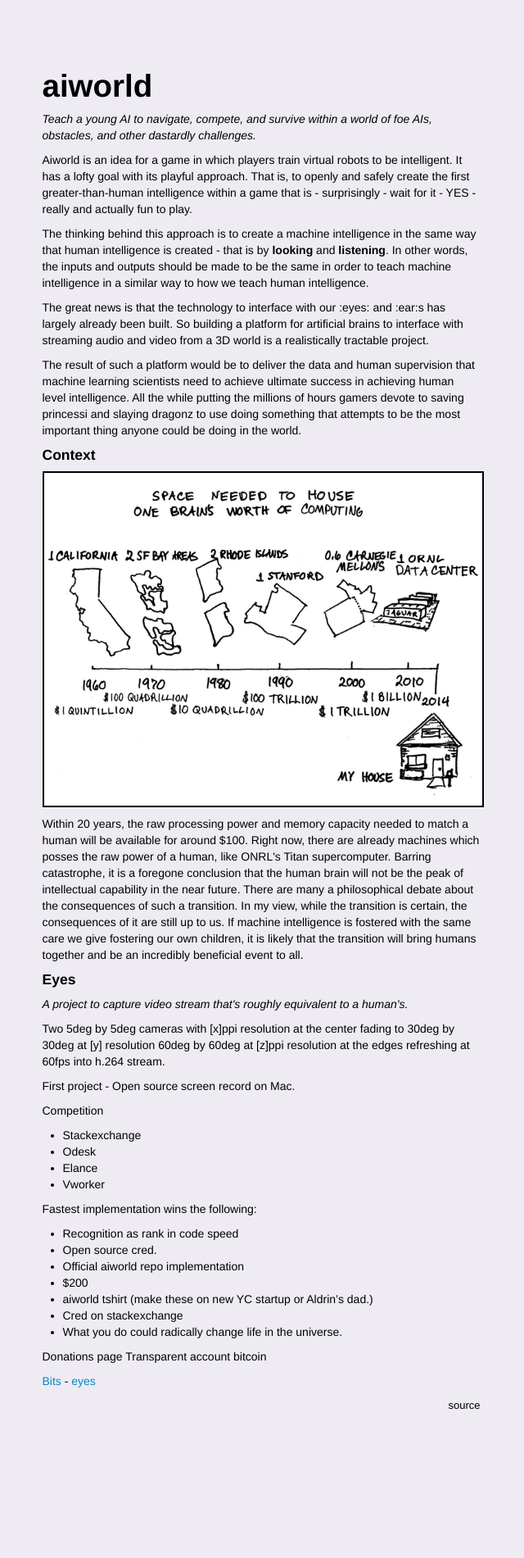
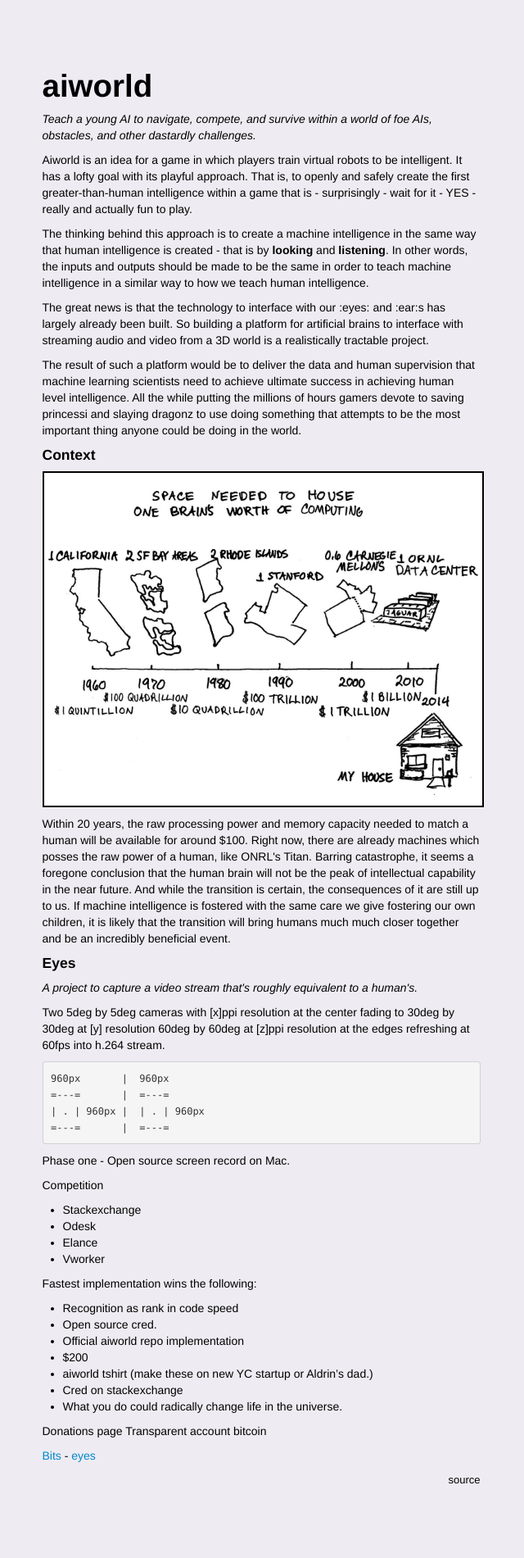
Before and after one commit to aiworld/aiworld.github.com, a Jekyll site: the page built from index.md, in a window 1280 px wide. Shown: the whole page at 82% size, without its empty margins (321-961 px from the left). Built offline with Jekyll 4.4.1, drawn with Linux system fonts in a browser that asks for light colours; before the commit the page ends 1810 px from its top, so only the background shows below that.

Commit message:
Tweaking verbage. Started description of phase 1.

```diff
--- a/index.md
+++ b/index.md
@@ -23,21 +23,29 @@ All the while putting the millions of hours gamers devote to saving princessi an
 <img style="border: solid 2px black;" class="space-for-brain" src="images/space-for-brain.jpg" alt="Space for brain">
 
 Within 20 years, the raw processing power and memory capacity needed to match a human will be available for around $100.
-Right now, there are already machines which posses the raw power of a human, like ONRL&#39;s Titan supercomputer.
-Barring catastrophe, it is a foregone conclusion that the human brain will not be the peak of intellectual capability in the near future.
-There are many a philosophical debate about the consequences of such a transition.
-In my view, while the transition is certain, the consequences of it are still up to us.
-If machine intelligence is fostered with the same care we give fostering our own children, it is likely that the transition will bring humans together and be an incredibly beneficial event to all.
+Right now, there are already machines which posses the raw power of a human, like ONRL&#39;s Titan.
+Barring catastrophe, it seems a foregone conclusion that the human brain will not be the peak of intellectual capability in the near future.
+And while the transition is certain, the consequences of it are still up to us.
+If machine intelligence is fostered with the same care we give fostering our own children, it is likely that the transition will bring humans much much closer together and be an incredibly beneficial event.
 
 
 #### Eyes
 
-_A project to capture video stream that&#39;s roughly equivalent to a human&#39;s._
+_A project to capture a video stream that&#39;s roughly equivalent to a human&#39;s._
 
-Two 5deg by 5deg cameras with [x]ppi resolution at the center fading to 30deg by 30deg at [y] resolution 60deg by 60deg at [z]ppi
+Two 5deg by 5deg cameras with [x]ppi resolution at the center
+fading to 30deg by 30deg at [y] resolution
+60deg by 60deg at [z]ppi
 resolution at the edges refreshing at 60fps into h.264 stream.
 
-First project - Open source screen record on Mac.
+
+    960px       |  960px
+    =---=       |  =---=
+    | . | 960px |  | . | 960px
+    =---=       |  =---=
+
+
+Phase one - Open source screen record on Mac.
 
 Competition
 - Stackexchange
```
